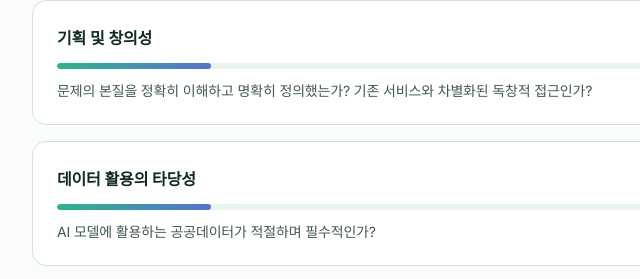
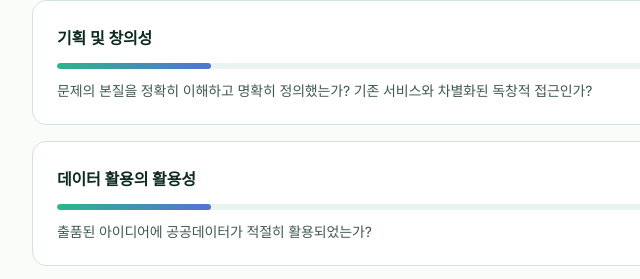
Before and after one commit to wjdatacon/opendata_2026, a plain HTML site: page evaluation.html in a window 1280 px wide. Shown: the part 811-1090 px from the top of the page, 198-838 px from the left. Drawn offline with Linux system fonts and the light colour scheme; a web font is replaced by a local one.

Commit message:
Change evaluation criteria from 'validity' to 'usability'

```diff
--- a/evaluation.html
+++ b/evaluation.html
@@ -105,9 +105,9 @@
                 <p>문제의 본질을 정확히 이해하고 명확히 정의했는가? 기존 서비스와 차별화된 독창적 접근인가?</p>
               </li>
               <li>
-                <div class="eval-row"><span>데이터 활용의 타당성</span><strong>20점</strong></div>
+                <div class="eval-row"><span>데이터 활용의 활용성</span><strong>20점</strong></div>
                 <div class="bar"><span style="width:20%"></span></div>
-                <p>AI 모델에 활용하는 공공데이터가 적절하며 필수적인가?</p>
+                <p>출품된 아이디어에 공공데이터가 적절히 활용되었는가?</p>
               </li>
               <li>
                 <div class="eval-row"><span>AI 활용의 타당성</span><strong>20점</strong></div>
```
